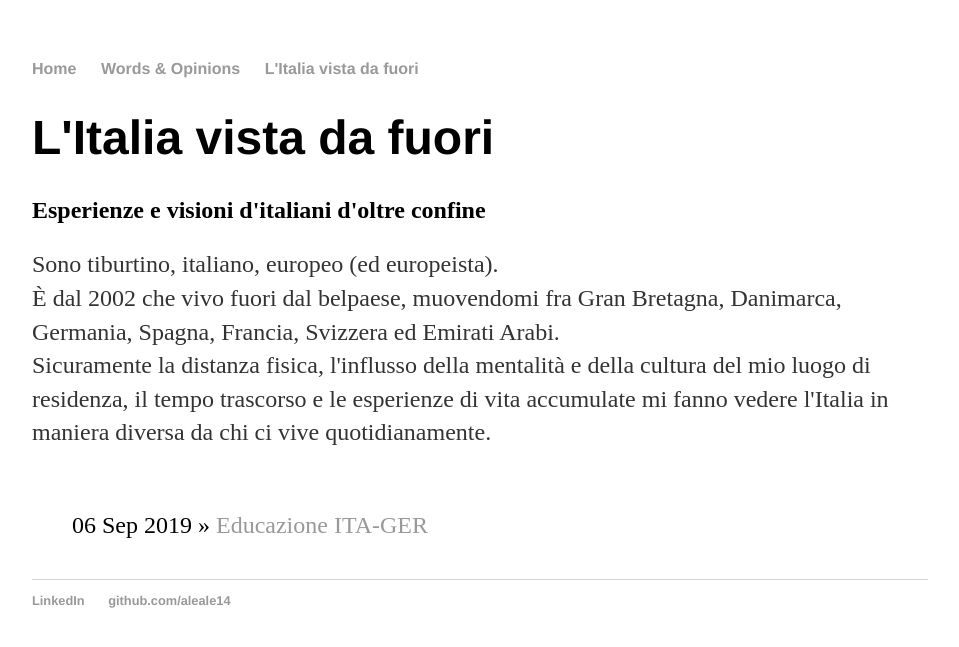
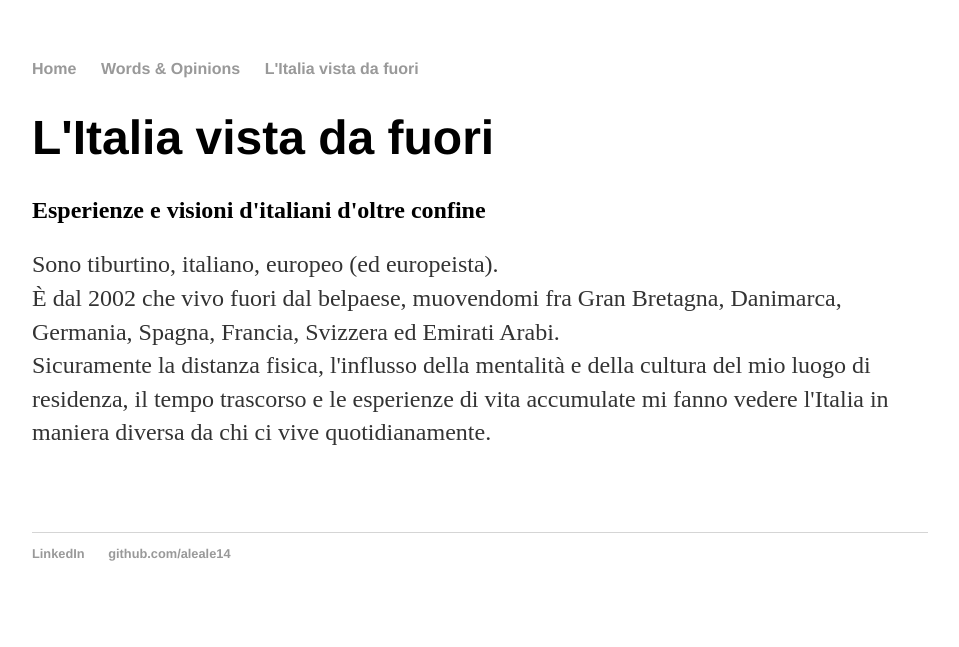
Before and after one commit to aleale14/aleale14.github.io, a Jekyll site: the page built from blog/index.html, in a window 1280 px wide. Shown: the top 647 px of the page, without its empty margins (160-1119 px from the left). Built offline with Jekyll 4.4.1, drawn with Linux system fonts in a browser that asks for light colours; a file with an impossible date is left out.

```diff
--- a/_posts/2019-09-06-Educazione-ITA_GER.md
+++ b/_posts/2019-09-06-Educazione-ITA_GER.md
@@ -1,7 +1,7 @@
 ---
 layout: post
 title: Educazione ITA-GER
-date: 2019-09-06
+date: {}
 published: true
 ---
 
```
Also changed, not shown: other parts of _posts/2019-09-06-Educazione-ITA_GER.md (+1 -1 lines).
